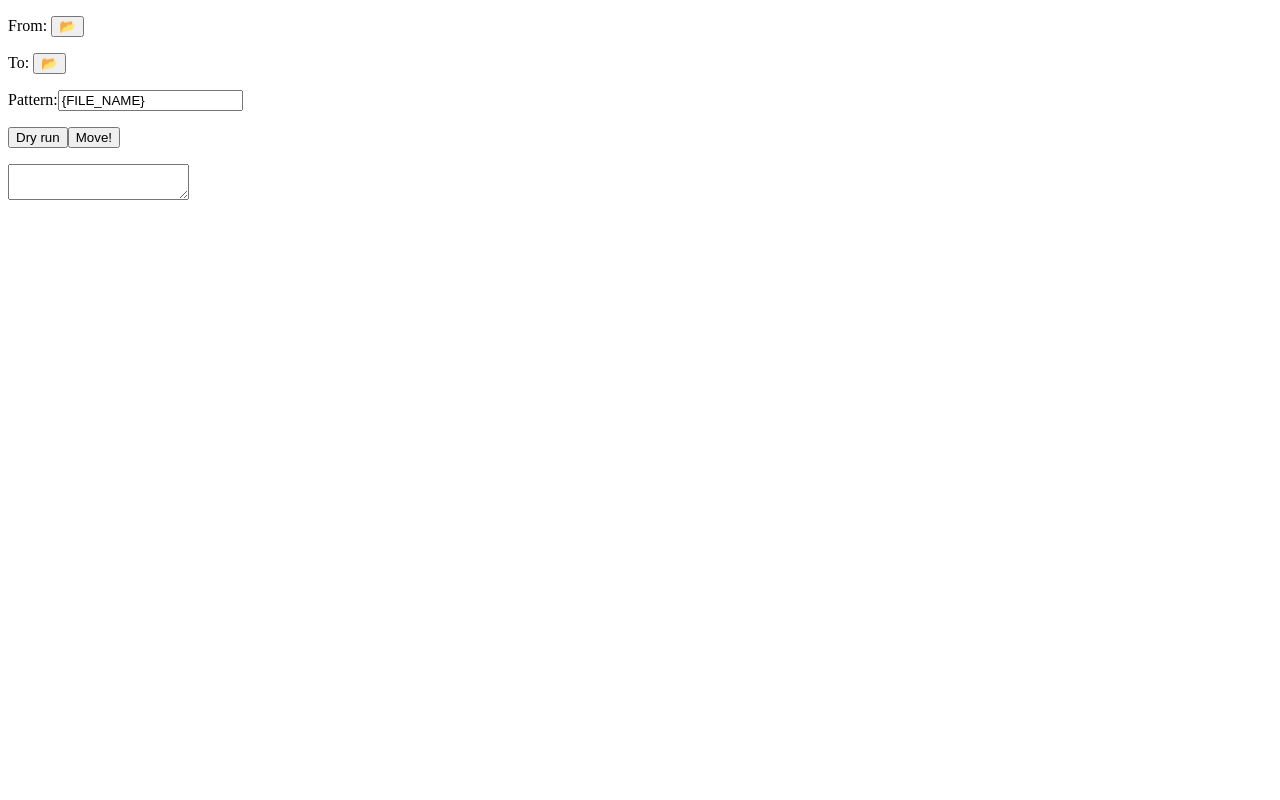
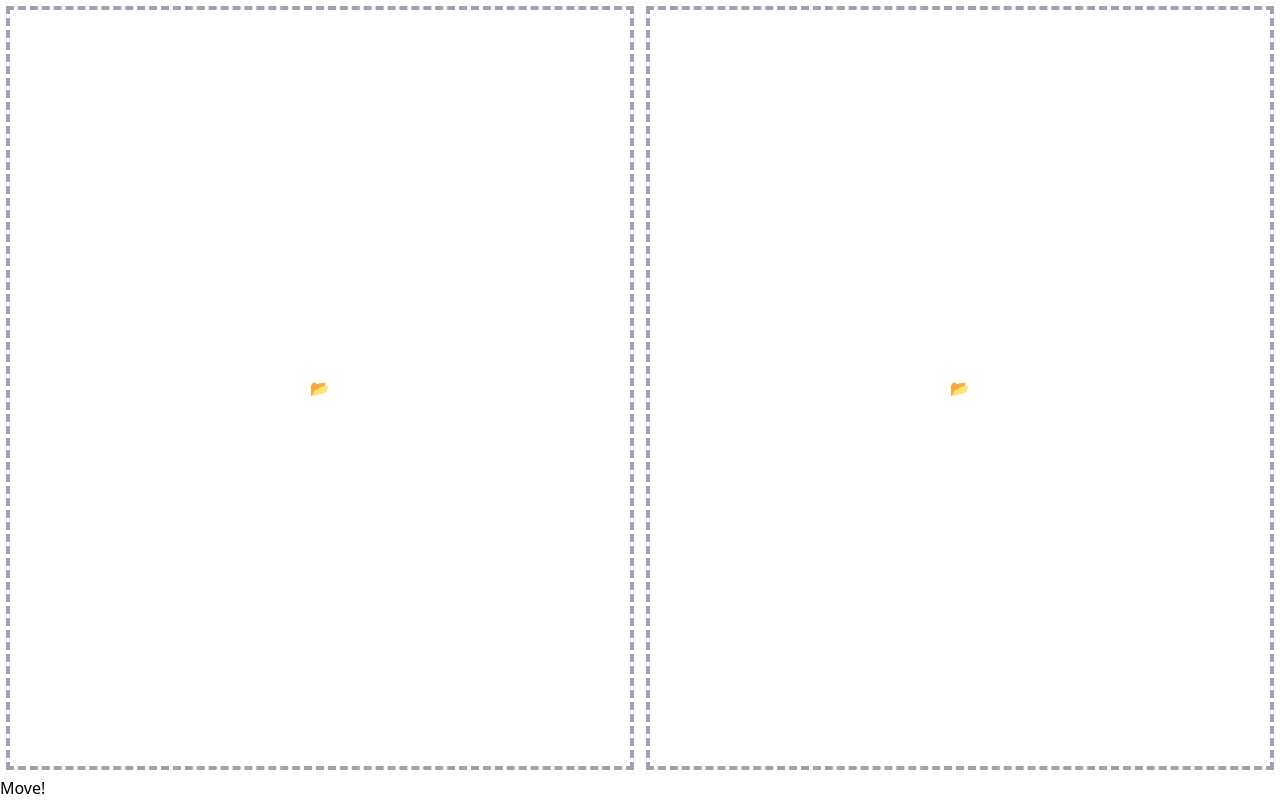
Before and after one commit to ssssota/move, a Preact app: page / in a window 1280 px wide. Built offline with nearby package versions, Linux system fonts and the light colour scheme.

Commit message:
fix: setup unocss

```diff
--- a/src/App.tsx
+++ b/src/App.tsx
@@ -1,20 +1,16 @@
 import { signal } from "@preact/signals";
-import { useRef } from "preact/hooks";
-import { commit, preview, selectDirectory } from "./ipc";
+import { commit, selectDirectory } from "./ipc";
 import { useFileDrop } from "./useFileDrop";
 
 const source = signal<string>("");
 const target = signal<string>("");
 const message = signal<string>("");
-const dryrun = signal<string>("");
 const uncontrollable = signal<boolean>(false);
-const control = async <T,>(promise: Promise<T>): Promise<T> => {
+const control = <T,>(promise: Promise<T>): Promise<T> => {
 	uncontrollable.value = true;
-	try {
-		return await promise;
-	} finally {
+	return promise.finally(() => {
 		uncontrollable.value = false;
-	}
+	});
 };
 const sourceProps = {
 	onDrop: (paths: string[]) => {
@@ -28,19 +24,21 @@ const targetProps = {
 };
 
 function App() {
-	const patternRef = useRef<HTMLInputElement>(null);
-	const { ref: sourceRef } = useFileDrop<HTMLParagraphElement>(sourceProps);
-	const { ref: targetRef } = useFileDrop<HTMLParagraphElement>(targetProps);
+	const { ref: sourceRef } = useFileDrop<HTMLButtonElement>(sourceProps);
+	const { ref: targetRef } = useFileDrop<HTMLButtonElement>(targetProps);
 
 	return (
-		<main>
+		<main class="h-full">
 			<form
+				class="h-full grid grid-areas-[source_target,control_control] grid-rows-[1fr_auto] grid-cols-2"
 				onSubmit={(e) => {
 					e.preventDefault();
-					if (!patternRef.current) return;
-					const pattern = patternRef.current.value;
 					control(
-						commit({ pattern, source: source.value, target: target.value })
+						commit({
+							pattern: "{CREATED_YYYY}/{CREATED_MM}{CREATED_DD}/{FILE_NAME}",
+							source: source.value,
+							target: target.value,
+						})
 							.then(() => {
 								message.value = "Done!";
 							})
@@ -50,9 +48,9 @@ function App() {
 					);
 				}}
 			>
-				<p ref={sourceRef}>
-					From: {source.value}
 				<button
+					ref={sourceRef}
+					class="area-[source] outline-dashed -outline-offset-10 outline-gray outline-4 rounded"
 					type="button"
 					disabled={uncontrollable.value}
 					onClick={() => {
@@ -63,12 +61,11 @@ function App() {
 						);
 					}}
 				>
-						📂
+					📂 {source.value}
 				</button>
-				</p>
-				<p ref={targetRef}>
-					To: {target.value}
 				<button
+					ref={targetRef}
+					class="area-[target] outline-dashed -outline-offset-10 outline-gray outline-4 rounded"
 					type="button"
 					disabled={uncontrollable.value}
 					onClick={() => {
@@ -79,48 +76,14 @@ function App() {
 						);
 					}}
 				>
-						📂
+					📂 {target.value}
+				</button>
+				<p class="area-[control]">
+					<button type="submit" disabled={uncontrollable.value}>
+						Move! {message.value}
 					</button>
 				</p>
-				<p>
-					<label>
-						Pattern:
-						<input type="text" ref={patternRef} defaultValue="{FILE_NAME}" />
-					</label>
-				</p>
-				<p>
-					<button
-						type="button"
-						disabled={uncontrollable.value}
-						onClick={() => {
-							if (!patternRef.current) return;
-							control(
-								preview({
-									pattern: patternRef.current.value,
-									source: source.value,
-									target: target.value,
-								})
-									.then((res) => {
-										dryrun.value = res.entries
-											.map((entry) => entry.join(" => "))
-											.join("\n");
-										message.value = "Done!";
-									})
-									.catch((err) => {
-										message.value = `Error: ${err}`;
-									}),
-							);
-						}}
-					>
-						Dry run
-					</button>
-					<button type="submit" disabled={uncontrollable.value}>
-						Move!
-					</button>
-				</p>
-				<p>{message.value}</p>
 			</form>
-			<textarea readOnly value={dryrun.value} />
 		</main>
 	);
 }
--- /dev/null
+++ b/src/index.css
@@ -0,0 +1,7 @@
+:not(input, textarea) {
+  user-select: none;
+}
+
+html, body, #root {
+  height: 100%;
+}
--- a/src/main.tsx
+++ b/src/main.tsx
@@ -1,5 +1,8 @@
+import "@unocss/reset/tailwind.css";
 import { render } from "preact";
+import "virtual:uno.css";
 import App from "./App";
+import "./index.css";
 
 const root = document.getElementById("root");
 if (!root) {
--- /dev/null
+++ b/uno.config.ts
@@ -0,0 +1,29 @@
+import type { Preset } from "unocss";
+import { defineConfig, presetMini } from "unocss";
+
+export default defineConfig({
+	presets: [presetMini(), presetGridAreas()],
+});
+
+function presetGridAreas(): Preset {
+	return {
+		name: "grid-areas",
+		rules: [
+			[
+				/grid-areas-\[(.+)\]/,
+				([_, areas]) => ({
+					"grid-template-areas": areas
+						.split(",")
+						.map((row) => JSON.stringify(row.split("_").join(" ")))
+						.join(" "),
+				}),
+			],
+			[
+				/area-\[(.+)\]/,
+				([_, area]) => ({
+					"grid-area": area,
+				}),
+			],
+		],
+	};
+}
--- a/vite.config.ts
+++ b/vite.config.ts
@@ -1,9 +1,10 @@
-import preact from "@preact/preset-vite";
+import prefresh from "@prefresh/vite";
+import unocss from "unocss/vite";
 import { defineConfig } from "vite";
 
 // https://vitejs.dev/config/
 export default defineConfig(async () => ({
-	plugins: [preact()],
+	plugins: [unocss(), prefresh()],
 
 	// Vite options tailored for Tauri development and only applied in `tauri dev` or `tauri build`
 	//
```
Also changed, not shown: package.json (+5 -2 lines), 1 other file (tests, documents, lock files or other folders). Lines whose indentation alone changed are shown as unchanged.
